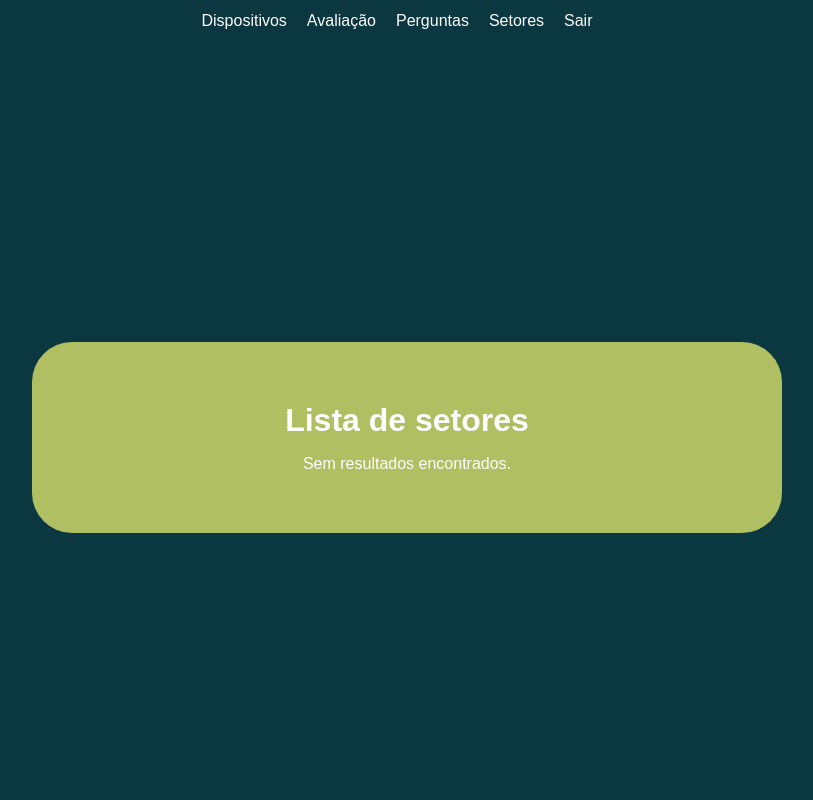
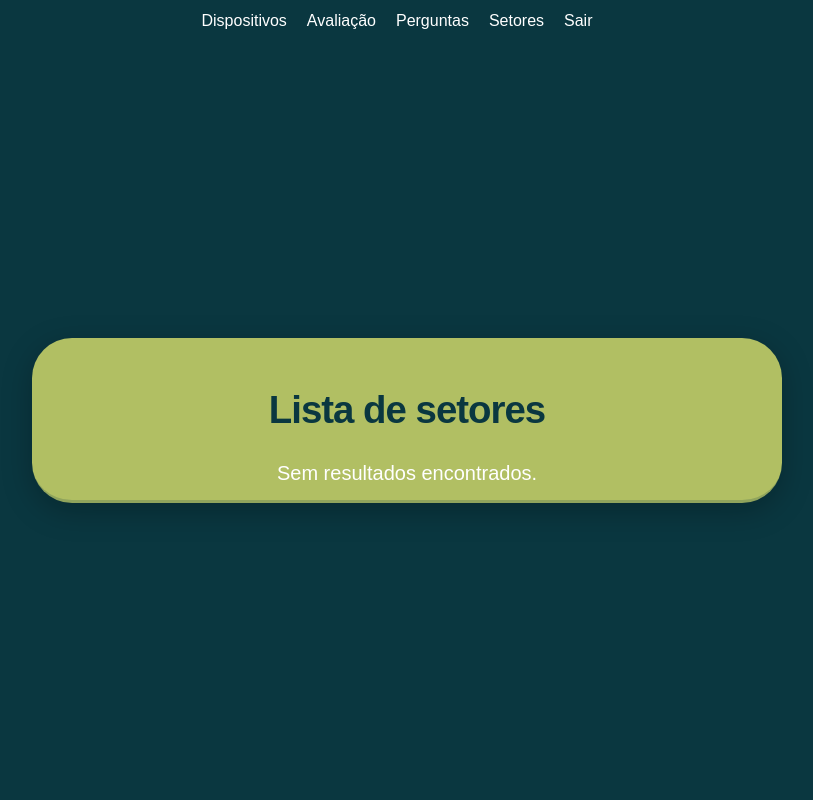
Before and after one commit to stefani-lima/sistema-avaliacoes, a PHP site: page /app/views/setores/index.php in a window 1280 px wide. Shown: the whole page, without its empty margins (233-1046 px from the left). Run offline with PHP 8.4, Linux system fonts and the light colour scheme; a stand-in replaces the project's code that opens the database connection.

Commit message:
fix: ajustes de css

```diff
--- a/app/views/auth/login.php
+++ b/app/views/auth/login.php
@@ -9,7 +9,7 @@
 <body>
     <div class="card login">
         <form action="?page=login" method="post">
-            <h1>Bem vindo(a)</h1>
+            <strong>Bem vindo(a)</strong>
 
             <h2>Login</h2>
 
--- a/app/views/avaliacao/formulario.php
+++ b/app/views/avaliacao/formulario.php
@@ -31,7 +31,6 @@
                     Setor: <?= htmlspecialchars($nomeSetor) ?>
                 </div>
                 <div class="pergunta">
-                    <h1>Em uma escala de 0 a 10...</h1>
                     <h2><?= htmlspecialchars($textoPergunta) ?></h2>
                 </div>
             </div>
--- a/app/views/dispositivos/index.php
+++ b/app/views/dispositivos/index.php
@@ -41,7 +41,7 @@
                     <tr>
                         <td><?= htmlspecialchars($dispositivo['id_dispositivo']) ?></td>
                         <td><?= htmlspecialchars($dispositivo['nome_dispositivo']) ?></td>
-                        <td><?= htmlspecialchars($dispositivo['ativo'] ? 'Sim' : 'Não') ?></td>
+                        <td><?= $dispositivo['ativo'] ? '<span class="badge-sim">Sim</span>' : '<span class="badge-nao">Não</span>' ?></td>
                     </tr>
                 <?php endforeach; ?>
 
--- a/app/views/perguntas/index.php
+++ b/app/views/perguntas/index.php
@@ -39,7 +39,7 @@
                     <tr>
                         <td><?= htmlspecialchars($pergunta['id_pergunta']) ?></td>
                         <td><?= htmlspecialchars($pergunta['texto_pergunta']) ?></td>
-                        <td><?= htmlspecialchars($pergunta['ativo'] ? 'Sim' : 'Não') ?></td>
+                        <td><?= $pergunta['ativo'] ? '<span class="badge-sim">Sim</span>' : '<span class="badge-nao">Não</span>' ?></td>
                     </tr>
                 <?php endforeach; ?>
 
--- a/app/views/setores/index.php
+++ b/app/views/setores/index.php
@@ -39,7 +39,7 @@
                     <tr>
                         <td><?= htmlspecialchars($setor['id_setor']) ?></td>
                         <td><?= htmlspecialchars($setor['nome_setor']) ?></td>
-                        <td><?= htmlspecialchars($setor['ativo'] ? 'Sim' : 'Não') ?></td>
+                        <td><?= $setor['ativo'] ? '<span class="badge-sim">Sim</span>' : '<span class="badge-nao">Não</span>' ?></td>
                     </tr>
                 <?php endforeach; ?>
 
--- a/public/css/style.css
+++ b/public/css/style.css
@@ -12,9 +12,19 @@ body {
     color: white;
     font-family: Arial, Helvetica, sans-serif;
     display: flex;
+    flex-direction: column;
     text-align: center;
     align-items: center;
     justify-content: center;
+    padding-top: 40px;
+}
+
+h1 {
+    color: #0A3740;
+    font-size: 2.4rem;
+    font-weight: 800;
+    letter-spacing: -1px;
+    margin-bottom: 10px;
 }
 
 h2, h3 {
@@ -25,16 +35,29 @@ h3 {
     font-size: 13px;
 }
 
+strong {
+    font-size: 30px;
+    color: white;
+}
 
-table, th, td {
-    border: 2px solid;
-    border-collapse: separate;
-    border-radius: 10px;
+table {
+    border-style: none;
+    padding: 5px;
+}
+
+td {
     border-spacing: 5px;
+    background-color:#8bc34a;
+    border-radius: 6px;
 }
 
 th, td {
     padding: 10px;
+}
+
+th {
+    color: #0A3740;
+    border: none;
 }
 
 a:link {
@@ -60,33 +83,55 @@ a:hover {
 /* botões */
 
 #enviar {
-    margin-top: 10px;
     background-color: white;
     border: 2px solid #0A3740;
     border-radius: 4px;
     width: 60px;
+    display: block;
+    margin: 0 auto;
+    padding: 5px;
 }
 
 #voltar {
     background-color: #0A3740;
     border-radius: 5px;
     color: white;
+    padding: 5px;
+}
+
+/* ativo: sim ou não */
+
+.badge-sim {
+    background-color: #2ecc71;
+    color: white;
+    padding: 3px 10px;
+    border-radius: 12px;
+    font-size: 12px;
+}
+.badge-nao {
+    background-color: #e74c3c;
+    color: white;
+    padding: 3px 10px;
+    border-radius: 12px;
+    font-size: 12px;
 }
 
 /* caixa padrão principal */
 
 div.card {
-    margin-top: 75px;
     background-color: #B1BF63;
-    width: 90%;
+    width: 100%;
     max-width: 750px;
-    padding: 60px;
+    padding: 50px;
     display: flex;
     flex-direction: column;
     align-items: center;
     justify-content: center;
-    gap: 16px;
+    gap: 20px;
     border-radius: 40px;
+    box-shadow: 0 8px 30px rgba(0, 0, 0, 0.25);
+    border-bottom: 3px solid rgba(10, 55, 64, 0.2);
+    padding-bottom: 15px;
 }
 
 /* formulários */
@@ -111,6 +156,20 @@ main {
     flex-direction: column;
     align-items: center;
     gap: 5px;
+}
+
+p {
+    font-size: 20px;
+}
+
+#res_opcional {
+    height: 50px;
+}
+
+.footer {
+    display: flex;
+    flex-direction: column;
+    gap: 10px;
 }
 
 input.form_input{
@@ -138,8 +197,12 @@ input.form_input{
 .setor {
     background-color: #0A3740;
     border-radius: 5px;
-    display: flex;
     justify-content: center;
+    margin-bottom: 25px;
+}
+
+.pergunta {
+    margin-bottom: 10px;
 }
 
 /* botões coloridos de resposta */
```
